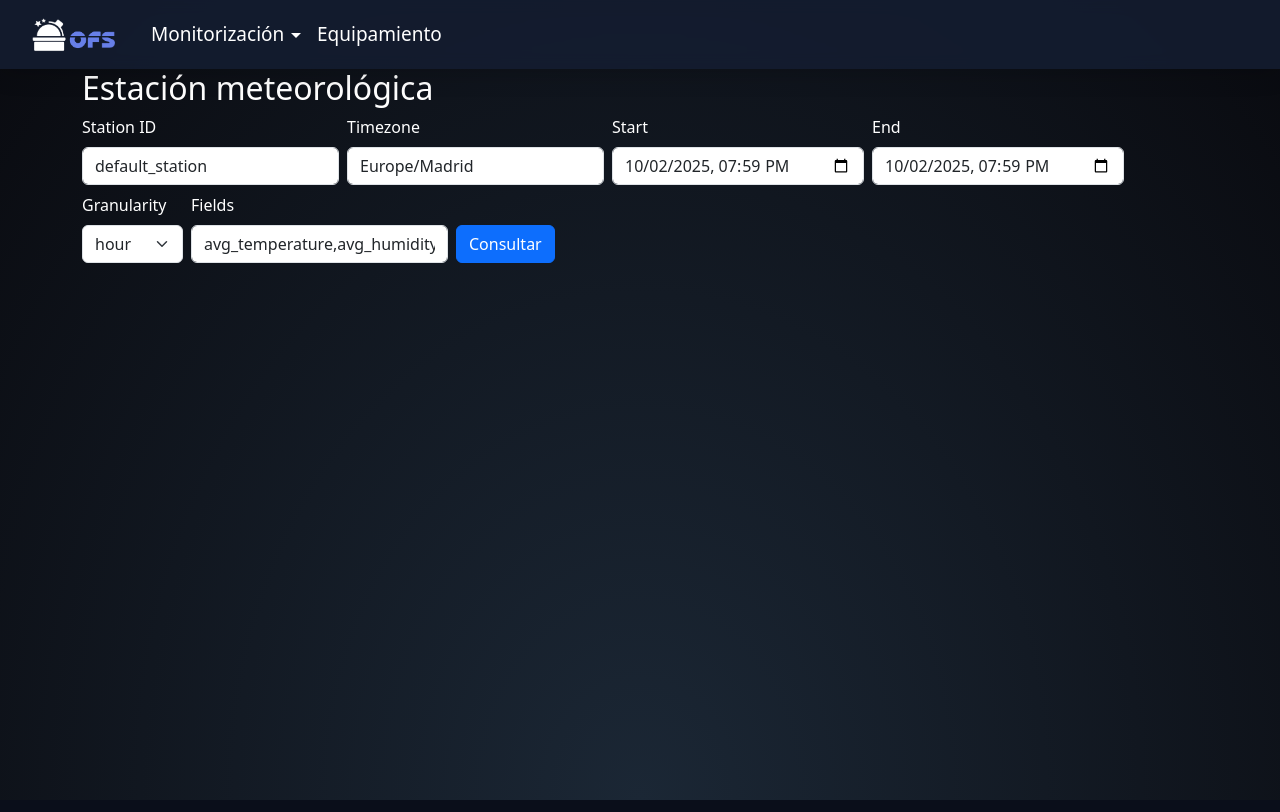
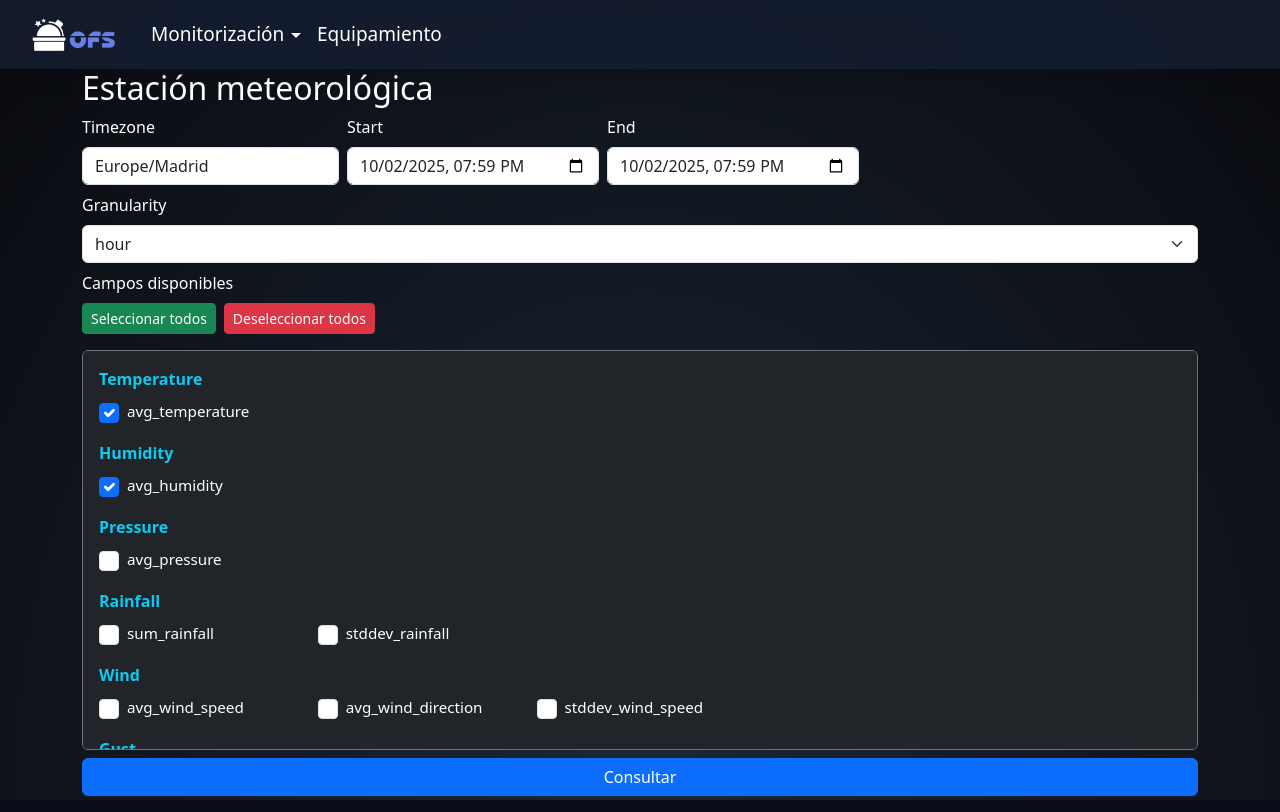
Before and after one commit to EddaBlanco/ofs_web, an Angular app in the folder ofs_web/: page /pages/monitorizacion/estacion-meteorologica in a window 1280 px wide. Built offline with nearby package versions, Linux system fonts and the light colour scheme.

Commit message:
La estacion realiza correctamente las queries

```diff
--- a/ofs_web/src/app/pages/monitorizacion/estacion-meteorologica/estacion-meteorologica.html
+++ b/ofs_web/src/app/pages/monitorizacion/estacion-meteorologica/estacion-meteorologica.html
@@ -4,24 +4,20 @@
 	<form (ngSubmit)="queryData()" class="mb-3">
 		<div class="row g-2 align-items-end">
 			<div class="col-auto">
-				<label class="form-label text-white">Station ID</label>
-				<input class="form-control" [(ngModel)]="stationId" name="stationId" />
-			</div>
-			<div class="col-auto">
 				<label class="form-label text-white">Timezone</label>
 				<input class="form-control" [(ngModel)]="timezone" name="timezone" />
 			</div>
 		<div class="col-auto">
 			<label class="form-label text-white">Start</label>
-				<input type="datetime-local" class="form-control" [(ngModel)]="startTime" name="startTime" />
+			<input type="datetime-local" class="form-control" [(ngModel)]="startTime" name="period_start" />
 		</div>
 		<div class="col-auto">
 			<label class="form-label text-white">End</label>
-				<input type="datetime-local" class="form-control" [(ngModel)]="endTime" name="endTime" />
+			<input type="datetime-local" class="form-control" [(ngModel)]="endTime" name="period_end" />
 		</div>
-			<div class="col-auto">
+			<div class="col-12">
 				<label class="form-label text-white">Granularity</label>
-				<select class="form-select" [(ngModel)]="granularity" name="granularity">
+				<select class="form-select" [(ngModel)]="granularity" (change)="onGranularityChange()" name="granularity">
 					<option value="raw">raw</option>
 					<option value="hour">hour</option>
 					<option value="day">day</option>
@@ -29,12 +25,38 @@
 					<option value="year">year</option>
 				</select>
 			</div>
-			<div class="col-auto">
-				<label class="form-label text-white">Fields</label>
-				<input class="form-control" [(ngModel)]="fields" name="fields" />
+			<div class="col-12">
+				<label class="form-label text-white">Campos disponibles</label>
+				<div class="d-flex gap-2 mb-3">
+					<button type="button" class="btn btn-sm btn-success" (click)="selectAllFields()">
+						Seleccionar todos
+					</button>
+					<button type="button" class="btn btn-sm btn-danger" (click)="clearAllFields()">
+						Deseleccionar todos
+					</button>
 				</div>
-			<div class="col-auto">
-				<button class="btn btn-primary" type="button" (click)="queryData()">Consultar</button>
+			<div class="fields-selector card bg-dark border-secondary p-3">
+				<div *ngFor="let category of availableCategories" class="mb-3">
+					<div class="text-info fw-bold mb-2">{{ category }}</div>
+					<div class="fields-group">
+						<div *ngFor="let field of getFieldsByCategory(category)" class="form-check">
+						<input
+							type="checkbox"
+							class="form-check-input"
+							[id]="'field_' + field"
+							[checked]="selectedFields.includes(field)"
+							(change)="toggleField(field)"
+						/>
+							<label class="form-check-label text-white" [for]="'field_' + field">
+								{{ field }}
+							</label>
+						</div>
+					</div>
+				</div>
+			</div>
+			</div>
+			<div class="col-12">
+				<button class="btn btn-primary w-100" type="button" (click)="queryData()">Consultar</button>
 			</div>
 		</div>
 	</form>
@@ -42,7 +64,7 @@
 	<div *ngIf="loading" class="text-white">Cargando...</div>
 	<div *ngIf="error" class="text-danger">{{ error }}</div>
 
-	<div *ngIf="data?.length">
+	<div *ngIf="data.length > 0">
 		<h4 class="text-white mt-3">Resultados ({{ data.length }})</h4>
 		<div class="table-responsive">
 			<table class="table table-dark table-striped">
@@ -50,14 +72,14 @@
 					<tr>
 						<th>start_time</th>
 						<th>end_time</th>
-						<th *ngFor="let f of (fields.split(',') )">{{ f }}</th>
+						<th *ngFor="let f of fieldsArray">{{ f }}</th>
 					</tr>
 				</thead>
 				<tbody>
 					<tr *ngFor="let row of data">
 						<td>{{ row.start_time }}</td>
 						<td>{{ row.end_time }}</td>
-						<td *ngFor="let f of (fields.split(',') )">{{ row[f] }}</td>
+						<td *ngFor="let f of fieldsArray">{{ row[f] }}</td>
 					</tr>
 				</tbody>
 			</table>
--- a/ofs_web/src/app/pages/monitorizacion/estacion-meteorologica/estacion-meteorologica.scss
+++ b/ofs_web/src/app/pages/monitorizacion/estacion-meteorologica/estacion-meteorologica.scss
@@ -0,0 +1,69 @@
+.fields-selector {
+  max-height: 400px;
+  overflow-y: auto;
+  border-radius: 0.375rem;
+
+  .mb-3 {
+    .d-flex {
+      gap: 1rem;
+
+      .btn-outline-info {
+        white-space: nowrap;
+        font-size: 0.85rem;
+        padding: 0.25rem 0.5rem;
+
+        &:hover {
+          background-color: #17a2b8;
+          border-color: #17a2b8;
+          color: white;
+        }
+      }
+    }
+  }
+
+  .fields-group {
+    display: grid;
+    grid-template-columns: repeat(auto-fill, minmax(180px, 1fr));
+    gap: 0.75rem;
+
+    .form-check {
+      display: flex;
+      align-items: center;
+
+      .form-check-input {
+        margin-right: 0.5rem;
+        width: 1.25em;
+        height: 1.25em;
+        cursor: pointer;
+        accent-color: #0d6efd;
+
+        &:checked {
+          background-color: #0d6efd;
+          border-color: #0d6efd;
+        }
+
+        &:focus {
+          border-color: #0d6efd;
+          box-shadow: 0 0 0 0.25rem rgba(13, 110, 253, 0.25);
+        }
+      }
+
+      .form-check-label {
+        margin-bottom: 0;
+        cursor: pointer;
+        font-size: 0.95rem;
+
+        &:hover {
+          color: #80bdff;
+        }
+      }
+    }
+  }
+}
+
+.form-select {
+  &:focus {
+    border-color: #0d6efd;
+    box-shadow: 0 0 0 0.25rem rgba(13, 110, 253, 0.25);
+  }
+}
--- a/ofs_web/src/app/pages/monitorizacion/estacion-meteorologica/estacion-meteorologica.ts
+++ b/ofs_web/src/app/pages/monitorizacion/estacion-meteorologica/estacion-meteorologica.ts
@@ -1,7 +1,71 @@
-import { Component } from '@angular/core';
+import { Component, ChangeDetectorRef } from '@angular/core';
 import { CommonModule } from '@angular/common';
 import { FormsModule } from '@angular/forms';
 import { WeatherService } from '../../../services/weather.service';
+
+// Mapeo de granularidad → Categorías → Campos disponibles
+type FieldsMap = {
+  [key: string]: { [category: string]: string[] };
+};
+
+const FIELDS_BY_GRANULARITY: FieldsMap = {
+  raw: {
+    Temperature: ['temperature'],
+    Humidity: ['humidity'],
+    Pressure: ['pressure'],
+    Light: ['lux'],
+    UV: ['uvi'],
+    Wind: ['wind_speed', 'wind_direction'],
+    Gust: ['gust_speed', 'gust_direction'],
+    Rainfall: ['rainfall'],
+    Solar: ['solar_irradiance']
+  },
+  hour: {
+    Temperature: ['avg_temperature'],
+    Humidity: ['avg_humidity'],
+    Pressure: ['avg_pressure'],
+    Rainfall: ['sum_rainfall', 'stddev_rainfall'],
+    Wind: ['avg_wind_speed', 'avg_wind_direction', 'stddev_wind_speed'],
+    Gust: ['max_gust_speed', 'max_gust_direction'],
+    Light: ['avg_lux'],
+    UV: ['avg_uvi'],
+    Solar: ['avg_solar_irradiance']
+  },
+  day: {
+    Temperature: ['max_temperature', 'min_temperature', 'avg_temperature', 'stddev_temperature'],
+    Humidity: ['max_humidity', 'min_humidity', 'avg_humidity', 'stddev_humidity'],
+    Pressure: ['max_pressure', 'min_pressure', 'avg_pressure'],
+    Rainfall: ['sum_rainfall', 'stddev_rainfall'],
+    Wind: ['avg_wind_speed', 'avg_wind_direction', 'stddev_wind_speed'],
+    Gust: ['max_gust_speed', 'max_gust_direction'],
+    Light: ['max_lux', 'avg_lux'],
+    UV: ['max_uvi', 'avg_uvi'],
+    Solar: ['avg_solar_irradiance'],
+    Misc: ['wind_run']
+  },
+  month: {
+    Temperature: ['max_temperature', 'min_temperature', 'avg_temperature', 'stddev_temperature'],
+    Humidity: ['max_humidity', 'min_humidity', 'avg_humidity', 'stddev_humidity'],
+    Pressure: ['max_pressure', 'min_pressure', 'avg_pressure'],
+    Rainfall: ['sum_rainfall', 'stddev_rainfall'],
+    Wind: ['avg_wind_speed', 'avg_wind_direction', 'stddev_wind_speed'],
+    Gust: ['max_gust_speed', 'max_gust_direction'],
+    Light: ['max_lux', 'avg_lux'],
+    UV: ['max_uvi', 'avg_uvi'],
+    Solar: ['avg_solar_irradiance']
+  },
+  year: {
+    Temperature: ['max_temperature', 'min_temperature', 'avg_temperature', 'stddev_temperature'],
+    Humidity: ['max_humidity', 'min_humidity', 'avg_humidity', 'stddev_humidity'],
+    Pressure: ['max_pressure', 'min_pressure', 'avg_pressure'],
+    Rainfall: ['sum_rainfall', 'stddev_rainfall'],
+    Wind: ['avg_wind_speed', 'avg_wind_direction', 'stddev_wind_speed'],
+    Gust: ['max_gust_speed', 'max_gust_direction'],
+    Light: ['max_lux', 'avg_lux'],
+    UV: ['max_uvi', 'avg_uvi'],
+    Solar: ['avg_solar_irradiance']
+  }
+};
 
 @Component({
   selector: 'app-estacion-meteorologica',
@@ -11,20 +75,156 @@ import { WeatherService } from '../../../services/weather.service';
   styleUrls: ['./estacion-meteorologica.scss']
 })
 export class EstacionMeteorologica {
-  stationId = 'default_station';
+  private readonly stationId = 'dee0666d-25c8-4e18-8b3e-ad191c1b07e8';
   timezone = 'Europe/Madrid';
   startTime = new Date().toISOString().slice(0, 19);
   endTime = new Date().toISOString().slice(0, 19);
   granularity = 'hour';
   fields = 'avg_temperature,avg_humidity';
+  selectedFields: string[] = [];
 
   loading = false;
   error: string | null = null;
   data: any[] = [];
 
-  constructor(private weatherService: WeatherService) {}
+  // Obtener categorías disponibles para la granularidad actual
+  get availableCategories(): string[] {
+    return Object.keys(FIELDS_BY_GRANULARITY[this.granularity] || {});
+  }
+
+  // Obtener todos los campos disponibles para la granularidad actual
+  get availableFieldsFlat(): string[] {
+    const categories = FIELDS_BY_GRANULARITY[this.granularity] || {};
+    const fields: string[] = [];
+    Object.values(categories).forEach(categoryFields => {
+      fields.push(...categoryFields);
+    });
+    return fields;
+  }
+
+  // Obtener campos disponibles de una categoría específica
+  getFieldsByCategory(category: string): string[] {
+    return FIELDS_BY_GRANULARITY[this.granularity]?.[category] || [];
+  }
+
+  // Mejor manejar la lógica de separación de campos en TypeScript
+  get fieldsArray(): string[] {
+    return this.selectedFields;
+  }
+
+  // Sincronizar campos string con selectedFields
+  updateFieldsFromString(): void {
+    const raw: string[] = (this.fields ?? '').split(',');
+    const trimmed: string[] = raw.map((f: string) => (f ?? '').trim());
+    this.selectedFields = trimmed.filter((f: string) => f.length > 0);
+  }
+
+  // Sincronizar selectedFields con campos string
+  updateFieldsToString(): void {
+    this.fields = this.selectedFields.join(',');
+  }
+
+  // Toggle un campo en la selección
+  toggleField(fieldName: string): void {
+    const index = this.selectedFields.indexOf(fieldName);
+    if (index > -1) {
+      this.selectedFields.splice(index, 1);
+    } else {
+      this.selectedFields.push(fieldName);
+    }
+    this.updateFieldsToString();
+  }
+
+  // Toggle todos los campos de una categoría
+  toggleAllInCategory(category: string): void {
+    const fields = this.getFieldsByCategory(category);
+    const allSelected = fields.every(f => this.selectedFields.includes(f));
+    if (allSelected) {
+      fields.forEach(f => {
+        const idx = this.selectedFields.indexOf(f);
+        if (idx > -1) this.selectedFields.splice(idx, 1);
+      });
+    } else {
+      fields.forEach(f => {
+        if (!this.selectedFields.includes(f)) this.selectedFields.push(f);
+      });
+    }
+    this.updateFieldsToString();
+  }
+
+  // Verificar si todos los campos de una categoría están seleccionados
+  isCategoryFullySelected(category: string): boolean {
+    const fields = this.getFieldsByCategory(category);
+    return fields.length > 0 && fields.every(f => this.selectedFields.includes(f));
+  }
+
+  // Seleccionar TODOS los campos disponibles para la granularidad actual
+  selectAllFields(): void {
+    const allFields = this.availableFieldsFlat;
+    allFields.forEach(f => {
+      if (!this.selectedFields.includes(f)) this.selectedFields.push(f);
+    });
+    this.updateFieldsToString();
+  }
+
+  // Deseleccionar TODOS los campos
+  clearAllFields(): void {
+    this.selectedFields = [];
+    this.updateFieldsToString();
+  }
+
+  // Verificar si TODOS los campos están seleccionados
+  areAllFieldsSelected(): boolean {
+    const allFields = this.availableFieldsFlat;
+    return allFields.length > 0 && allFields.every(f => this.selectedFields.includes(f));
+  }
+
+  // Cuando cambia granularidad, preseleccionar campos por defecto
+  onGranularityChange(): void {
+    this.selectedFields = [];
+    this.fields = '';
+    // Preseleccionar automáticamente los primeros 2 campos de cada categoría de la nueva granularidad
+    const categories = this.availableCategories;
+    if (categories.length > 0) {
+      for (let i = 0; i < Math.min(2, categories.length); i++) {
+        const categoryFields = this.getFieldsByCategory(categories[i]);
+        if (categoryFields.length > 0) {
+          this.selectedFields.push(categoryFields[0]);
+        }
+      }
+      this.updateFieldsToString();
+    }
+  }
+
+  constructor(private weatherService: WeatherService, private cdr: ChangeDetectorRef) {
+    // Inicializar selectedFields desde fields
+    this.updateFieldsFromString();
+    console.log('Constructor: selectedFields inicializado:', this.selectedFields);
+    console.log('Constructor: fields inicializado:', this.fields);
+  }
 
   queryData() {
+    // Asegurar que fields esté sincronizado con selectedFields
+    this.updateFieldsToString();
+
+    console.log('Iniciando query con:', {
+      stationId: this.stationId,
+      timezone: this.timezone,
+      startTime: this.startTime,
+      endTime: this.endTime,
+      granularity: this.granularity,
+      fields: this.fields,
+      selectedFields: this.selectedFields
+    });
+
+    // Validación: verificar que hay campos seleccionados
+    if (!this.fields || this.fields.trim() === '') {
+      this.error = 'Por favor selecciona al menos un campo';
+      this.loading = false;
+      console.error('Error: no hay campos seleccionados');
+      return;
+    }
+
     this.error = null;
     this.loading = true;
     this.data = [];
@@ -33,13 +233,18 @@ export class EstacionMeteorologica {
       .getStationData(this.stationId, this.timezone, this.startTime, this.endTime, this.granularity, this.fields)
       .subscribe({
         next: (res) => {
+          console.log('Respuesta recibida:', res);
           this.data = res || [];
           this.loading = false;
+          // Forzar detección de cambios para actualizar la vista
+          this.cdr.detectChanges();
         },
         error: (err) => {
-          console.error(err);
+          console.error('Error en la consulta:', err);
           this.error = err?.message || 'Error al solicitar datos';
           this.loading = false;
+          // Forzar detección de cambios para mostrar error
+          this.cdr.detectChanges();
         }
       });
   }
```
Also changed, not shown: ofs_web/src/app/pages/equipamiento/equipamiento.ts (+13 -9 lines), ofs_web/src/assets/img/equipment/ZWO.jfif (added). Lines whose indentation alone changed are shown as unchanged.
